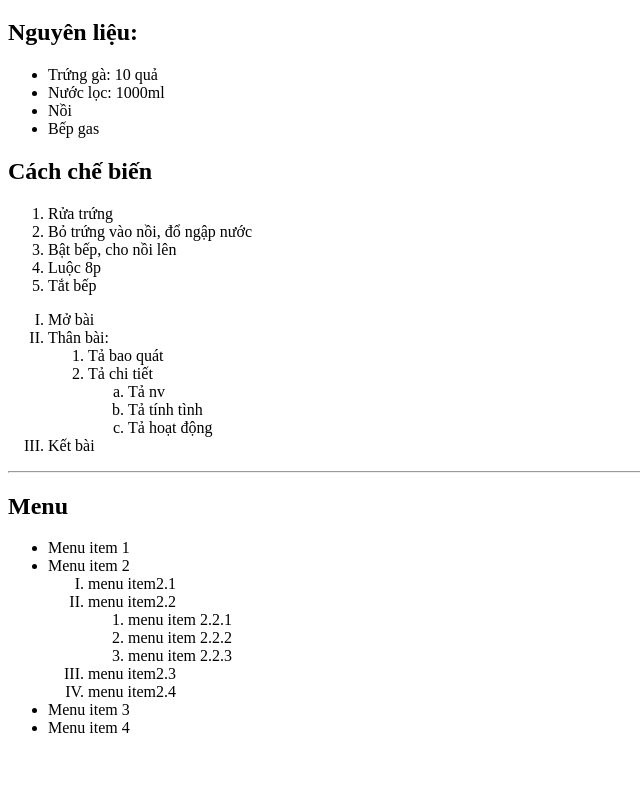
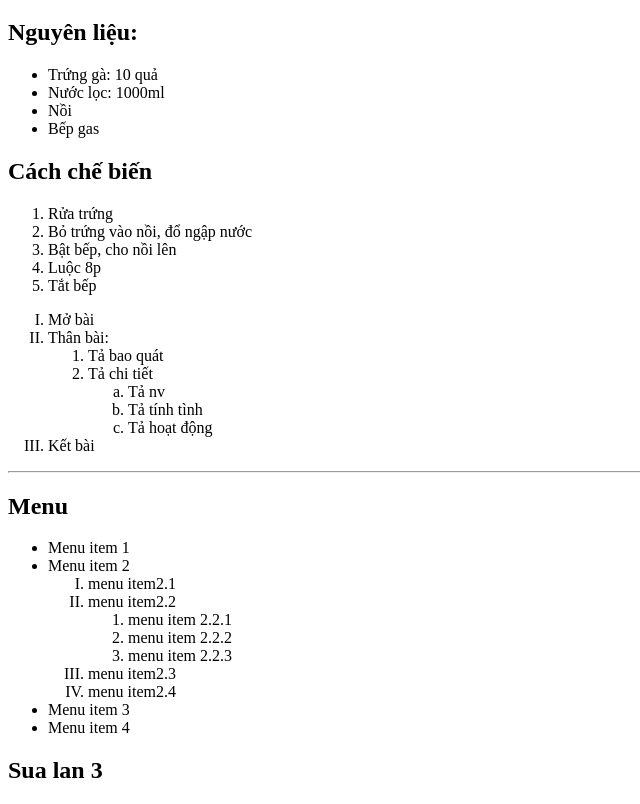
Before and after one commit to tramee-05/project3, a plain HTML site: page index.html in a window 1280 px wide. Shown: the part 61-865 px from the top of the page, without its empty margins (0-640 px from the left). Before the commit the page ends 814 px from the top, so only its background shows below. Drawn offline with Linux system fonts and the light colour scheme.

Commit message:
test lan 3

```diff
--- a/index.html
+++ b/index.html
@@ -64,5 +64,6 @@
       <li>Menu item 3</li>
       <li>Menu item 4</li>
     </ul>
+    <h2>Sua lan 3</h2>
   </body>
 </html>
```
